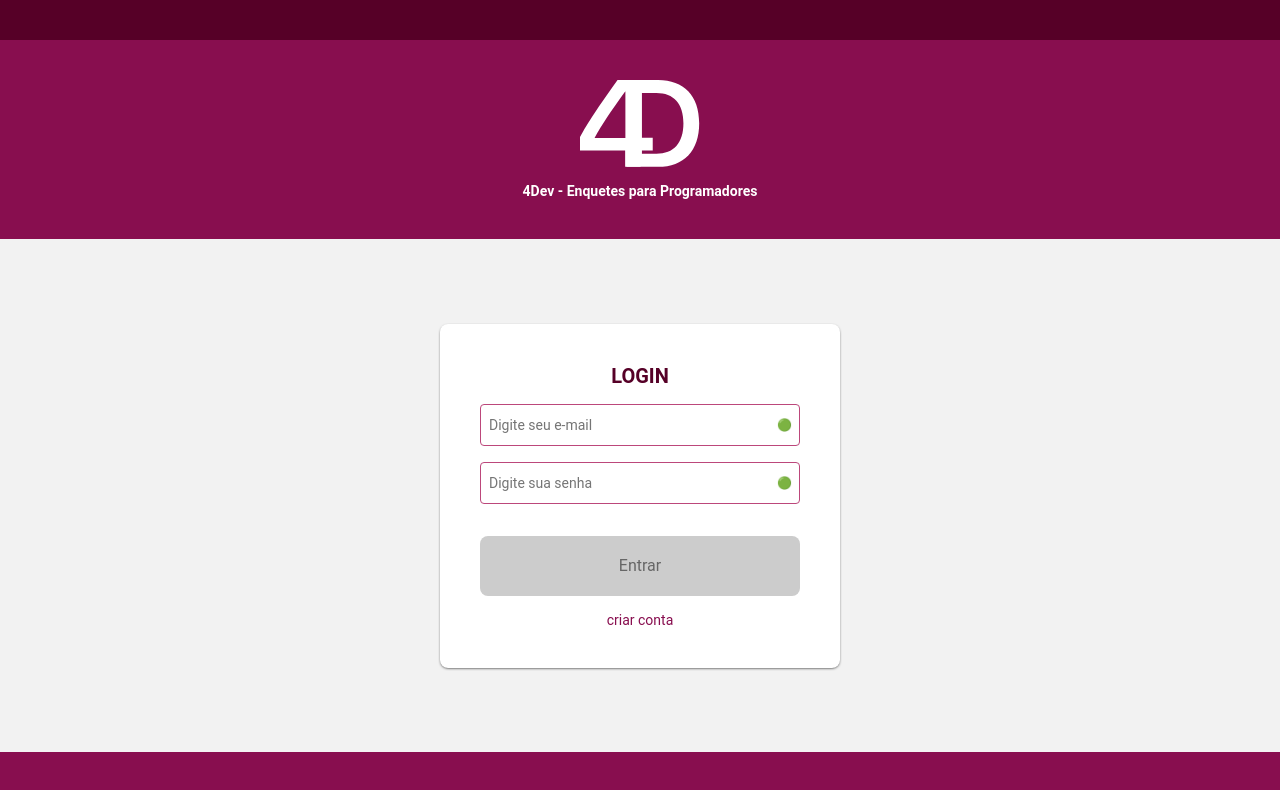
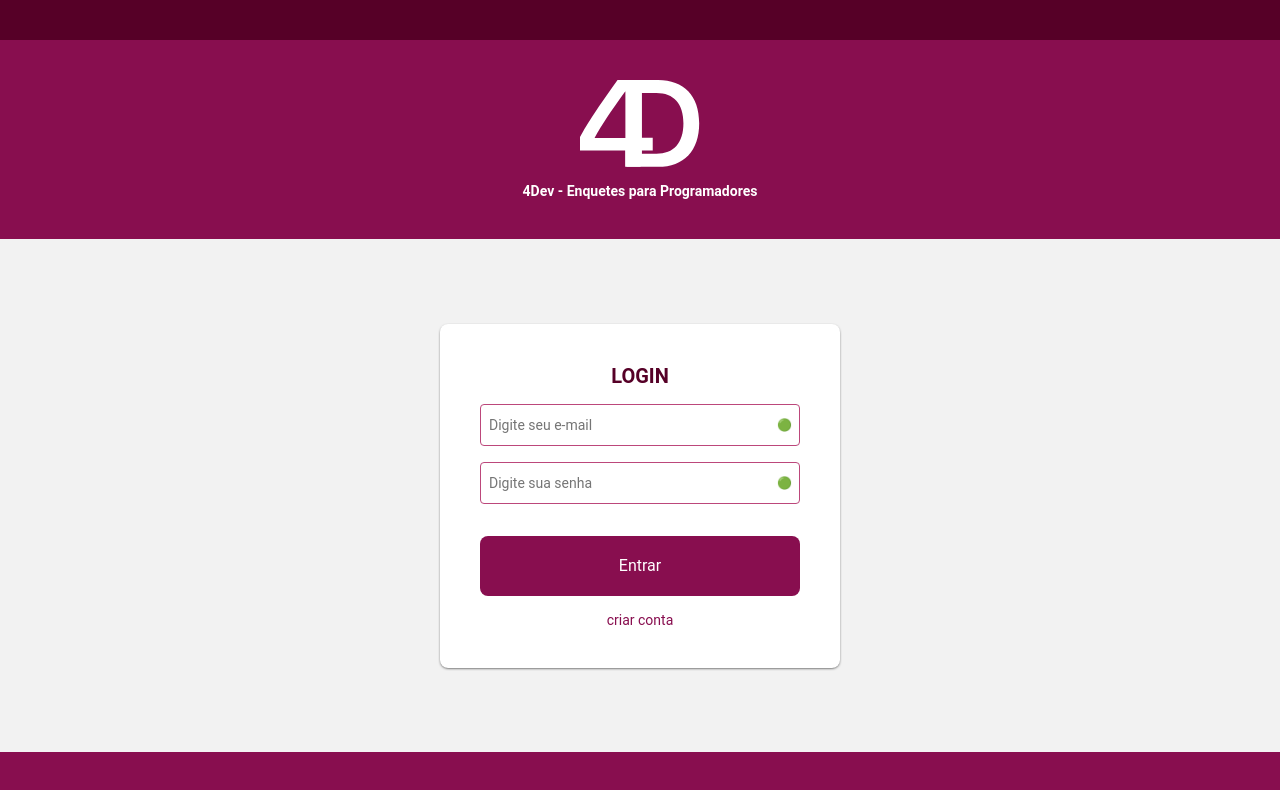
Before and after one commit to alanflpns/clean-architecture-solid-reactjs, a React (Create React App) app: page /Login in a window 1280 px wide. Shown: the top 790 px of the page. Built offline with nearby package versions, Linux system fonts and the light colour scheme.

Commit message:
feat: ensure login disabled submit button only if form is invalid

```diff
--- a/src/presentation/pages/login/login.tsx
+++ b/src/presentation/pages/login/login.tsx
@@ -41,7 +41,7 @@ function Login({ validation }: Props) {
           />
           <button
             data-testid="submit"
-            disabled
+            disabled={!!state.emailError || !!state.passwordError}
             type="submit"
             className={styles.submit}
           >
```
